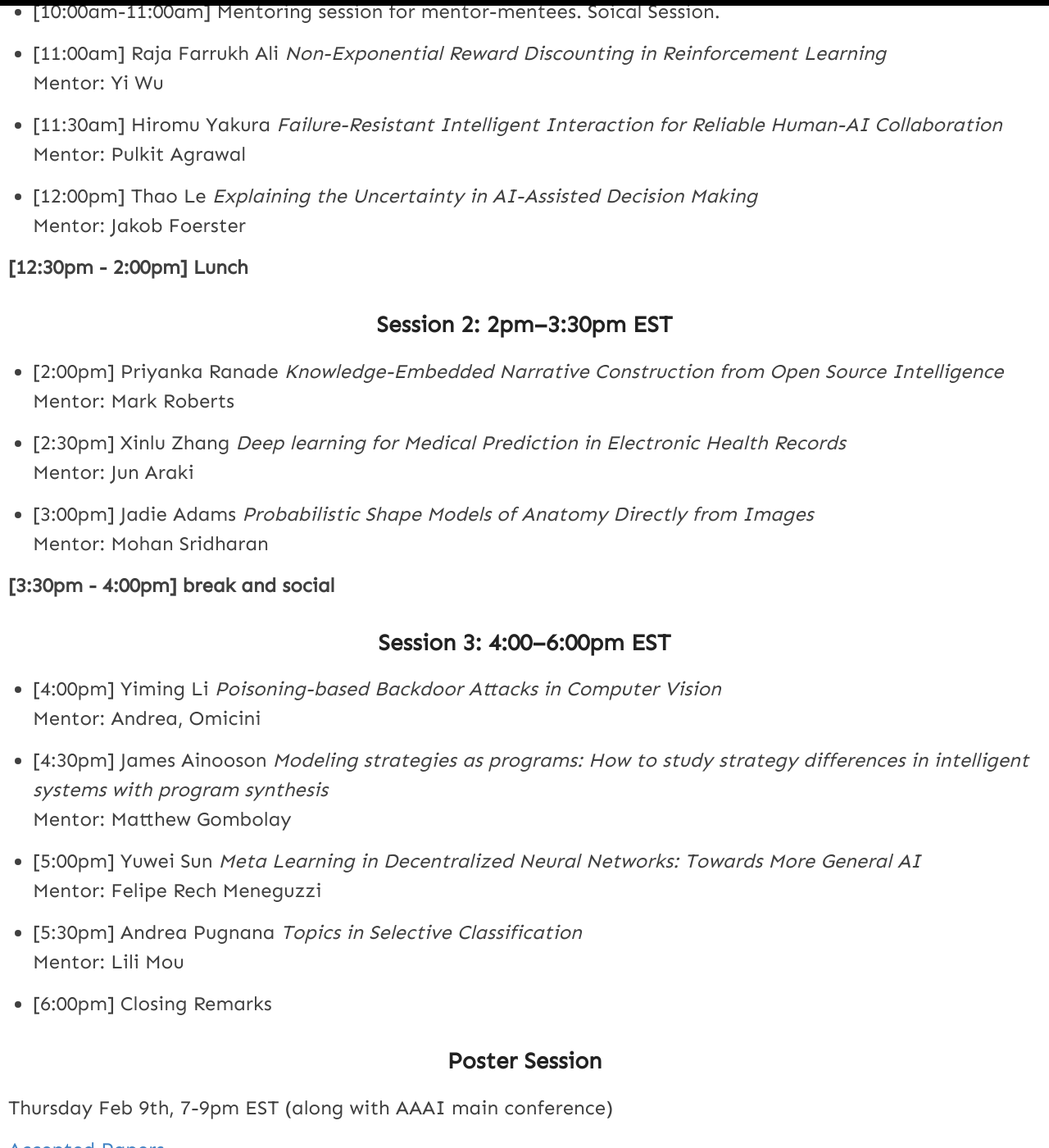
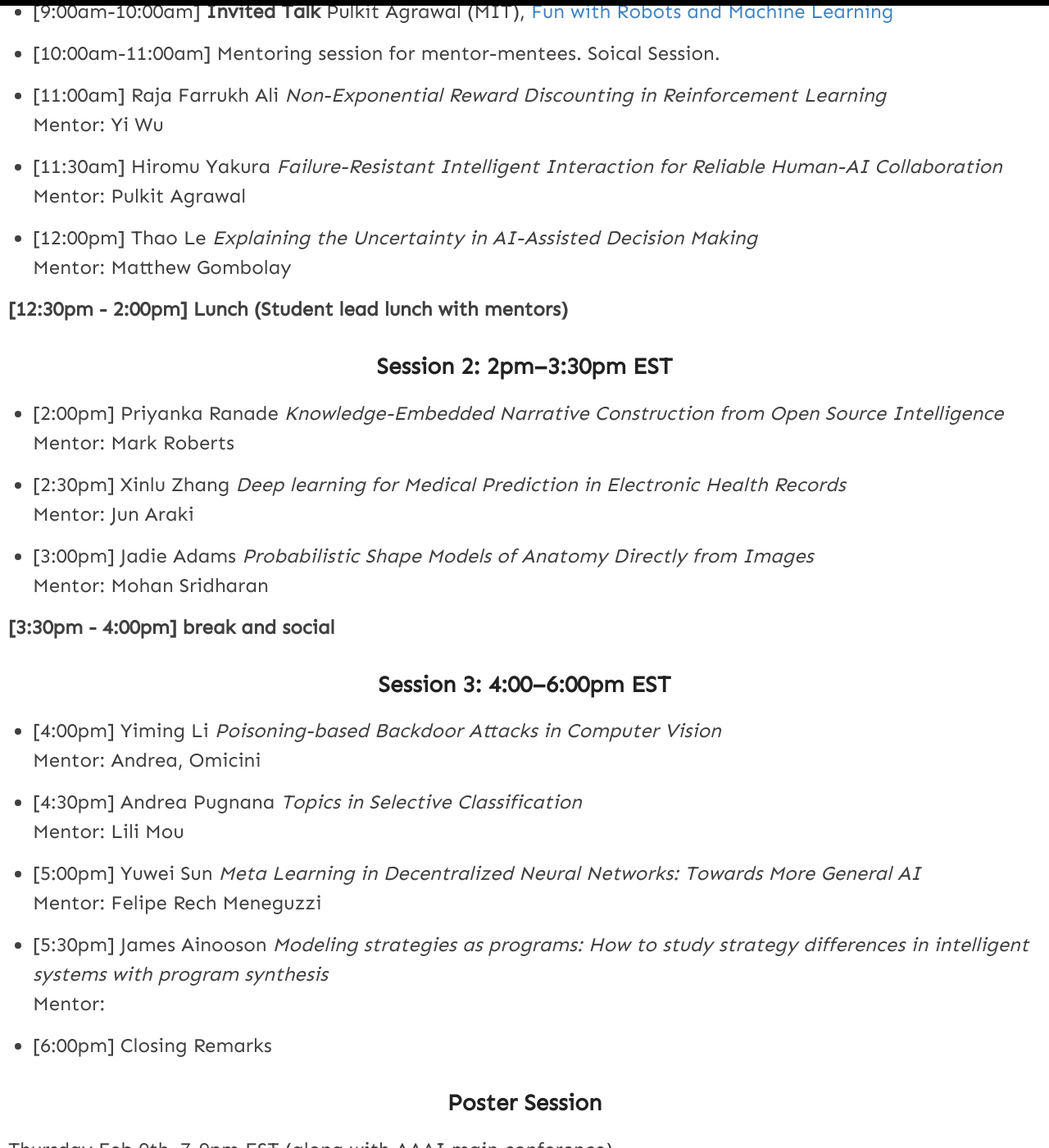
Before and after one commit to yue-ning/dc2025, a Jekyll site: the page built from _pages/schedule.md, in a window 1280 px wide and 1400 px high, scrolled down 2043 px. Shown: the whole window at 82% size. Built offline with Jekyll 4.4.1, drawn with Linux system fonts in a browser that asks for light colours; some of the changed text lies outside the part shown.

Commit message:
Update schedule.md

```diff
--- a/_pages/schedule.md
+++ b/_pages/schedule.md
@@ -23,7 +23,7 @@ Mentor: Ruben Glatt
 - [12:00pm] Huixin Zhan *Privacy-Preserving Representation Learning for Text-Attributed Networks with Simplicial Complexes*\
 Mentor: Stefania Costantini
 
-**[12:30pm - 2:00pm] Lunch**
+**[12:30pm - 2:00pm] Lunch (Student lead lunch with mentors)**
 
 ### Session 2: 2pm–3:30pm EST
 
@@ -52,6 +52,8 @@ Mentor: Biplav Srivastava
 - [5:30pm] Yiwei Lyu *Safe Interactive Autonomy for Multi-agent Systems*\
 Mentor: Fei Fang
 
+** [6:15-8:30pm] Group Dinner for all mentors and students **
+
 
 # Feb. 8 (Wednesday)
 
@@ -68,9 +70,9 @@ Mentor: Yi Wu
 Mentor: Pulkit Agrawal
 
 - [12:00pm] Thao Le *Explaining the Uncertainty in AI-Assisted Decision Making*\
-Mentor: Jakob Foerster
+Mentor: Matthew Gombolay
 
-**[12:30pm - 2:00pm] Lunch**
+**[12:30pm - 2:00pm] Lunch (Student lead lunch with mentors)**
 
 ### Session 2: 2pm–3:30pm EST
 
```
Also changed, not shown: other parts of _pages/schedule.md (+4 -4 lines).
